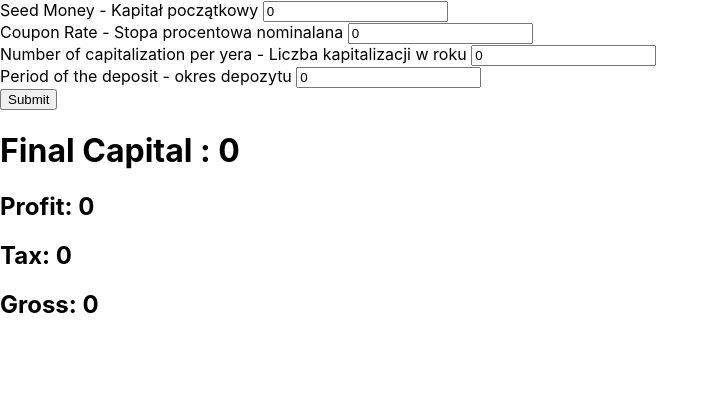
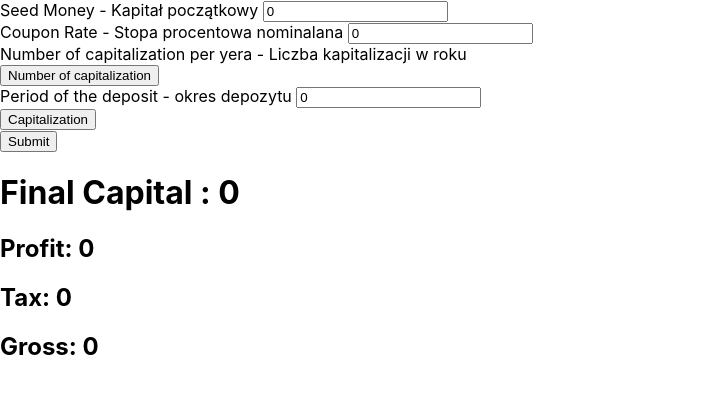
Before and after one commit to mormar/multi-tool, a React (Create React App) app: page / in a window 1280 px wide. Shown: the top 394 px of the page, without its empty margins (0-719 px from the left). Built offline with nearby package versions, Linux system fonts and the light colour scheme.

Commit message:
Add features for capitalization and number of capitalization

```diff
--- a/src/components/Deposit.js
+++ b/src/components/Deposit.js
@@ -5,13 +5,12 @@ const initialState = {
   couponRate: 0,
   numberCapitalizationPerYera: 0,
   periodOfTheDeposit: 0,
-  finalCapital: '',
-  net: '',
-  gross: '',
-  tax: ''
+  finalCapital: "",
+  net: "",
+  gross: "",
+  tax: "",
+  period: ""
 };
-
-
 
 const Depoosit = () => {
   const [seedMoney, setSeedMoney] = useState(initialState.seedMoney);
@@ -24,10 +23,16 @@ const Depoosit = () => {
     initialState.periodOfTheDeposit
   );
 
-  const [finalCapital, setFinalCapital] = useState(initialState.finalCapital)
-  const [net, setNet] = useState(initialState.net)
-  const [gross, setGross] = useState(initialState.gross)
-  const [tax, setTax] = useState(initialState.tax)
+  const [finalCapital, setFinalCapital] = useState(initialState.finalCapital);
+  const [net, setNet] = useState(initialState.net);
+  const [gross, setGross] = useState(initialState.gross);
+  const [tax, setTax] = useState(initialState.tax);
+
+  const [periodMenu, setPeriodMenu] = useState(false);
+  const [numOfCapMenu, setNumOfCapMenu] = useState(false);
+  const [calculate, setCalculate] = useState(false);
+
+  const [period, setPeriod] = useState(initialState.period);
 
   function count(
     seedMoney,
@@ -36,6 +41,7 @@ const Depoosit = () => {
     periodOfTheDeposit
   ) {
     console.log("*******");
+    console.log("period: ", period);
     // console.log("seedMoney typeof ", typeof seedMoney);
     // console.log("seedMoney ", seedMoney);
     // console.log("seedMoney parseFloat ", parseFloat(seedMoney));
@@ -56,7 +62,7 @@ const Depoosit = () => {
       _seedMoney *
       Math.pow(
         1 + couponRate / 100 / numberCapitalizationPerYera,
-        numberCapitalizationPerYera * periodOfTheDeposit
+        (numberCapitalizationPerYera * periodOfTheDeposit) / period
       );
 
     const tax = (finalCapital - _seedMoney) * 0.19;
@@ -90,22 +96,22 @@ const Depoosit = () => {
     setGross(gross);
     setTax(finalTax);
 
-
     return finalCapital;
   }
-
 
   return (
     <div>
       <form
         onSubmit={e => {
           e.preventDefault(); // Zapobiega odświezaniu strony po przesłaniu formularza
+          if (calculate) {
             count(
               seedMoney,
               couponRate,
               numberCapitalizationPerYera,
               periodOfTheDeposit
             );
+          }
         }}
       >
         <div>
@@ -126,13 +132,32 @@ const Depoosit = () => {
         </div>
         <div>
           <label>
-            Number of capitalization per yera - Liczba kapitalizacji w roku{" "}
+            Number of capitalization per yera - Liczba kapitalizacji w roku
           </label>
-          <input
-            type="number"
-            onChange={e => setNumberCapitalizationPerYera(e.target.value)}
-            value={numberCapitalizationPerYera}
-          />
+          <div>
+            <button onClick = {() => setNumOfCapMenu(!numOfCapMenu)}>Number of capitalization</button>
+            {numOfCapMenu ? (
+              <ul>
+                <li onClick={() => setNumberCapitalizationPerYera(1)}>
+                  At the end of the period
+                </li>
+                <li onClick={() => setNumberCapitalizationPerYera(1)}>
+                  Annual
+                </li>
+                <li onClick={() => setNumberCapitalizationPerYera(12)}>
+                  Monthly
+                </li>
+                <li onClick={() => setNumberCapitalizationPerYera(365)}>
+                  Daily
+                </li>
+              </ul>
+            ) : null}
+
+            {/* {console.log(
+              "numberCapitalizationPerYera: ",
+              numberCapitalizationPerYera
+            )} */}
+          </div>
         </div>
         <div>
           <label>Period of the deposit - okres depozytu </label>
@@ -141,13 +166,35 @@ const Depoosit = () => {
             onChange={e => setPeriodOfTheDeposit(e.target.value)}
             value={periodOfTheDeposit}
           />
+          <div>
+            <button onClick={() => setPeriodMenu(!periodMenu)}>
+              Capitalization
+            </button>
+
+            {periodMenu ? (
+              <div className="menu">
+                <li onClick={() => setPeriod(365)}>Days</li>
+                <li onClick={() => setPeriod(12)}>Months</li>
+                <li onClick={() => setPeriod(1)}>Years</li>
               </div>
+            ) : (
+              <div />
+            )}
+          </div>
+        </div>
+        {console.log("periodMenu", periodMenu)}
         <div>
-          <input type="submit" value="Submit" />
+          <input
+            type="submit"
+            value="Submit"
+            onClick={() => setCalculate(!calculate)}
+          />
         </div>
       </form>
-        {console.log(seedMoney)}
-        <h1>Final Capital : {finalCapital === "" ? 0 : finalCapital }</h1>
+      {/* {console.log(seedMoney)} */}
+      {/* {console.log("period: ", period)} */}
+
+      <h1>Final Capital : {finalCapital === "" ? 0 : finalCapital}</h1>
       <h2>Profit: {net === "" ? 0 : net}</h2>
       <h2>Tax: {tax === "" ? 0 : tax}</h2>
       <h2>Gross: {gross === "" ? 0 : gross}</h2>
```
Lines whose indentation alone changed are shown as unchanged.
